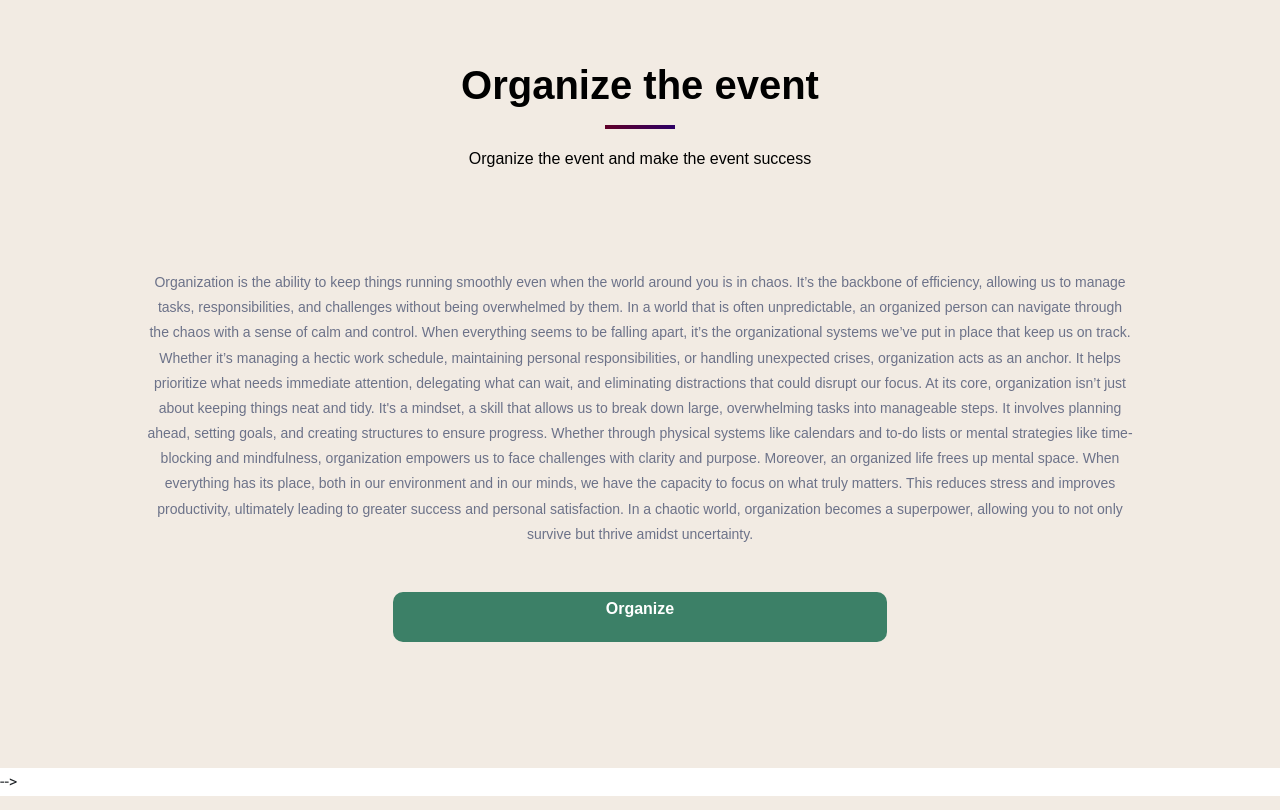
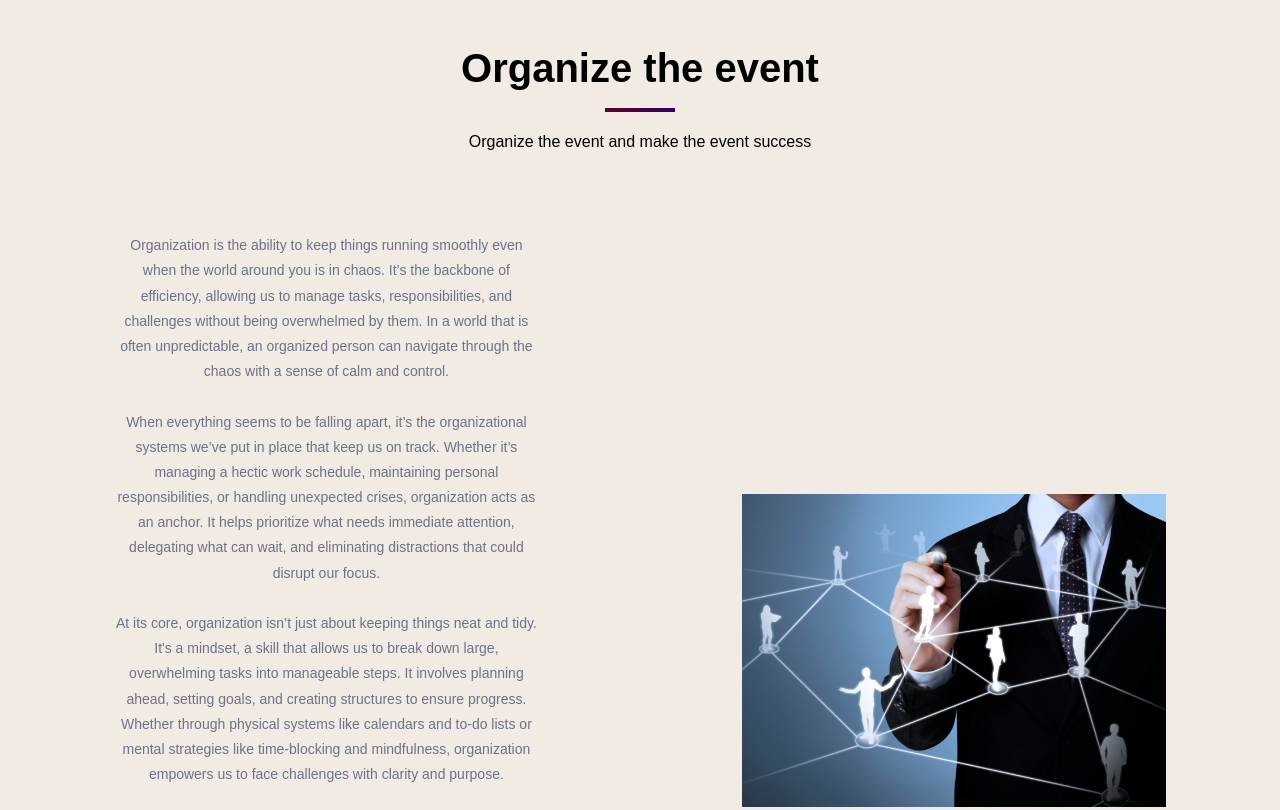
Before and after one commit to Manuha656/RFP-PROJ, a plain HTML site: page index.html in a window 1280 px wide. Shown: the part 1880-2690 px from the top of the page. Drawn offline with nearby package versions, Linux system fonts and the light colour scheme; grey boxes are pictures that could not be loaded.

Commit message:
Update index.html

```diff
--- a/index.html
+++ b/index.html
@@ -187,38 +187,7 @@
         </div>
         <!-- Add more cards here -->
     </section>
-<!--
-    <!--Organize-->
-    <section id="Organize" class="text-center">
-        <div class="container reminder">
-            <div class="row">
-                <div class="col-12 section-intro text-center" data-aos="fade-up">
-                    <h1>Organize the event</h1>
-                    <div class="divider"></div>
-                    <p>Organize the event and make the event success</p>
-                </div>
-            </div>
-        <!-- -->
-                <div class="left-side">
-                </div>
-                <div class="right-side">
-                  <p id="description">Organization is the ability to keep things running smoothly even when the world around you is in chaos. It’s the backbone of efficiency, allowing us to manage tasks, responsibilities, and challenges without being overwhelmed by them. In a world that is often unpredictable, an organized person can navigate through the chaos with a sense of calm and control.
 
-                    When everything seems to be falling apart, it’s the organizational systems we’ve put in place that keep us on track. Whether it’s managing a hectic work schedule, maintaining personal responsibilities, or handling unexpected crises, organization acts as an anchor. It helps prioritize what needs immediate attention, delegating what can wait, and eliminating distractions that could disrupt our focus.
-
-                    At its core, organization isn’t just about keeping things neat and tidy. It's a mindset, a skill that allows us to break down large, overwhelming tasks into manageable steps. It involves planning ahead, setting goals, and creating structures to ensure progress. Whether through physical systems like calendars and to-do lists or mental strategies like time-blocking and mindfulness, organization empowers us to face challenges with clarity and purpose.
-
-                    Moreover, an organized life frees up mental space. When everything has its place, both in our environment and in our minds, we have the capacity to focus on what truly matters. This reduces stress and improves productivity, ultimately leading to greater success and personal satisfaction.
-
-                    In a chaotic world, organization becomes a superpower, allowing you to not only survive but thrive amidst uncertainty.
-                    </p>
-                  <button class="cart-btn">
-                    <p id="btn-text">Organize</p>
-                  </button>
-                </div>
-        </div>
-    </section>
--->
 
 
 <!--Organize-->
@@ -232,9 +201,9 @@
             </div>
         </div>
 
-        <div class="row align-items-center organize-section">
+        <div class="row align-items-center justify-content-between organize-section" style="min-height: 80vh;">
             <!-- Left Side: Content -->
-            <div class="col-lg-6 organize-content" data-aos="fade-left" style="display: flex; flex-direction: column; justify-content: center;">
+            <div class="col-lg-5 organize-content" data-aos="fade-left" style="display: flex; flex-direction: column; justify-content: center;">
                 <div class="content-wrapper">
                     <p id="description">
                         Organization is the ability to keep things running smoothly even when the world around you is in chaos. It’s the backbone of efficiency, allowing us to manage tasks, responsibilities, and challenges without being overwhelmed by them. In a world that is often unpredictable, an organized person can navigate through the chaos with a sense of calm and control.<br><br>
@@ -254,14 +223,13 @@
             </div>
 
             <!-- Right Side: Image -->
-            <div class="col-lg-6 organize-image" data-aos="fade-right" style="text-align: right;">
+            <div class="col-lg-5 organize-image" data-aos="fade-right" style="display: flex; justify-content: center; align-items: center;">
                 <img src="org_imag.jpg" alt="Organize Image" class="img-fluid">
             </div>
         </div>
 
     </div>
 </section>
-
 
 
 
```
